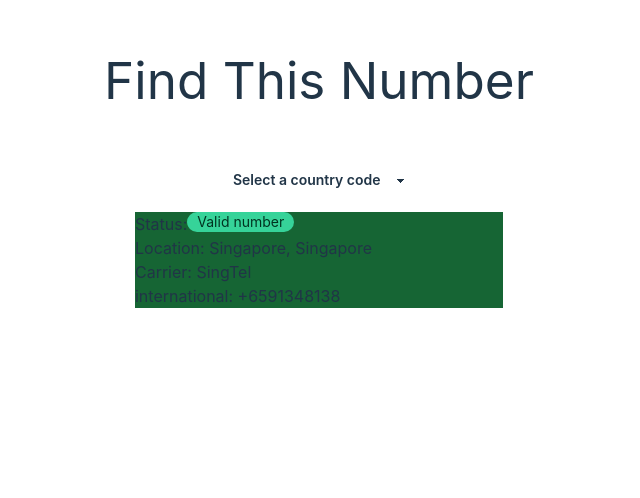
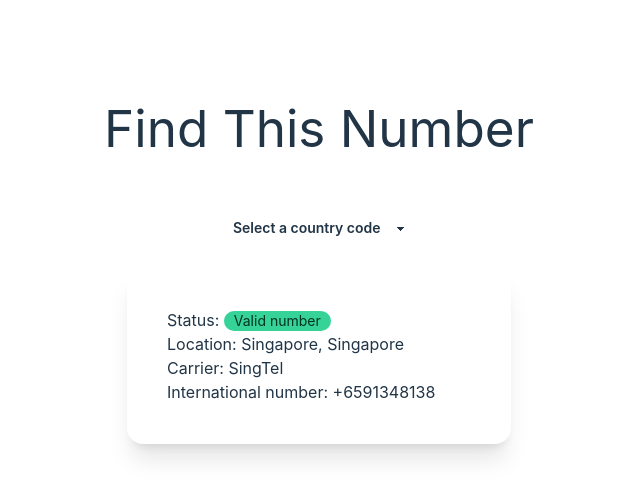
Before and after one commit to roycehoe/number-search, a Vue app in the folder frontend/: page / in a window 1280 px wide. Shown: the part 192-690 px from the top of the page, without its empty margins (321-961 px from the left). Built offline with nearby package versions, Linux system fonts and the light colour scheme.

Commit message:
Feat; Wrap search results in a card

```diff
--- a/frontend/src/components/PhoneNumberForm.vue
+++ b/frontend/src/components/PhoneNumberForm.vue
@@ -13,13 +13,18 @@ function handleClick() {
   console.log(countryCallingCode.value);
 }
 
+function submitForm() {
+  isFormLoading.value = true;
+  const input = countryCallingCode.value + phoneNumberInput.value;
+  console.log(input);
+}
+
 function handleSelectCountryCode(newCountryCallingCode: string) {
   countryCallingCode.value = newCountryCallingCode.replace("-", "");
 }
 </script>
 
 <template>
-  <!-- <button @click="handleClick">TEST BUTTON</button> -->
   <div class="form-container" :class="[countryCallingCode ? 'h-40' : 'h-12']">
     <select
       class="phone-number-input--country-code select w-full max-w-xs"
@@ -28,7 +33,7 @@ function handleSelectCountryCode(newCountryCallingCode: string) {
       <option disabled value="">Select a country code</option>
       <option
         v-for="{ country, countryCodes, isoCode2, isoCode3 } in codes"
-        :value="countryCodes[0]"
+        :value="countryCodes[0].replace('-', '')"
       >
         <a> {{ country }} +{{ countryCodes[0] }} </a>
       </option>
@@ -66,7 +71,7 @@ function handleSelectCountryCode(newCountryCallingCode: string) {
         :class="{
           'btn loading': isFormLoading,
         }"
-        @click="handleClick"
+        @click="submitForm"
       >
         Search
       </button>
--- a/frontend/src/components/PhoneNumberResults.vue
+++ b/frontend/src/components/PhoneNumberResults.vue
@@ -5,18 +5,18 @@ const { isFormLoading, mockData } = usePhoneNumberForm();
 </script>
 
 <template>
-  <div class="w-96 h-52">
+  <div class="w-96 h-24 mt-4">
     <Transition>
-      <div
-        v-if="!isFormLoading"
-        class="phone-number-result bg-green-800 row-span-5 m-2"
-      >
+      <div class="card w-96 bg-base-100 shadow-xl">
+        <div class="card-body p-0">
+          <div v-if="!isFormLoading" class="phone-number-result row-span-5 m-2">
             <div class="flex">
-          <p class="text-left">Status:</p>
+              <p class="text-left">Status:
                 <div v-if="mockData.valid" class="badge badge-success">
                   Valid number
                 </div>
                 <div v-else class="badge badge-error">Invalid number</div>
+              </p>
             </div>
             <p v-if="mockData.valid" class="text-left">
               Location: {{ mockData.country.name }}, {{ mockData.location }}
@@ -25,8 +25,10 @@ const { isFormLoading, mockData } = usePhoneNumberForm();
               Carrier: {{ mockData.carrier }}
             </p>
             <p v-if="mockData.valid" class="text-left">
-          international: {{ mockData.format.international }}
+              International number: {{ mockData.format.international }}
             </p>
+          </div>
+        </div>
       </div>
     </Transition>
   </div>
```
Lines whose indentation alone changed are shown as unchanged.
